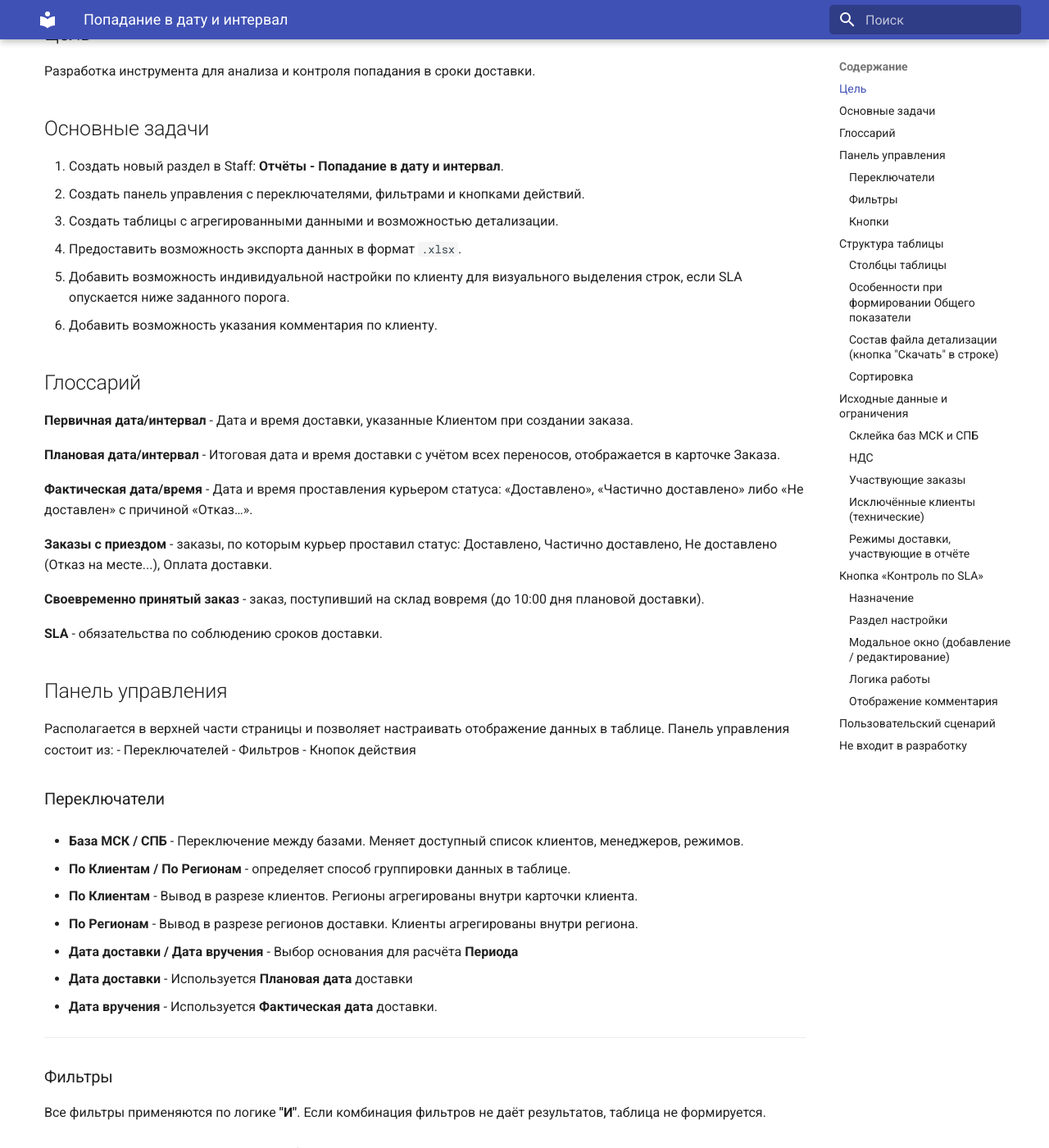
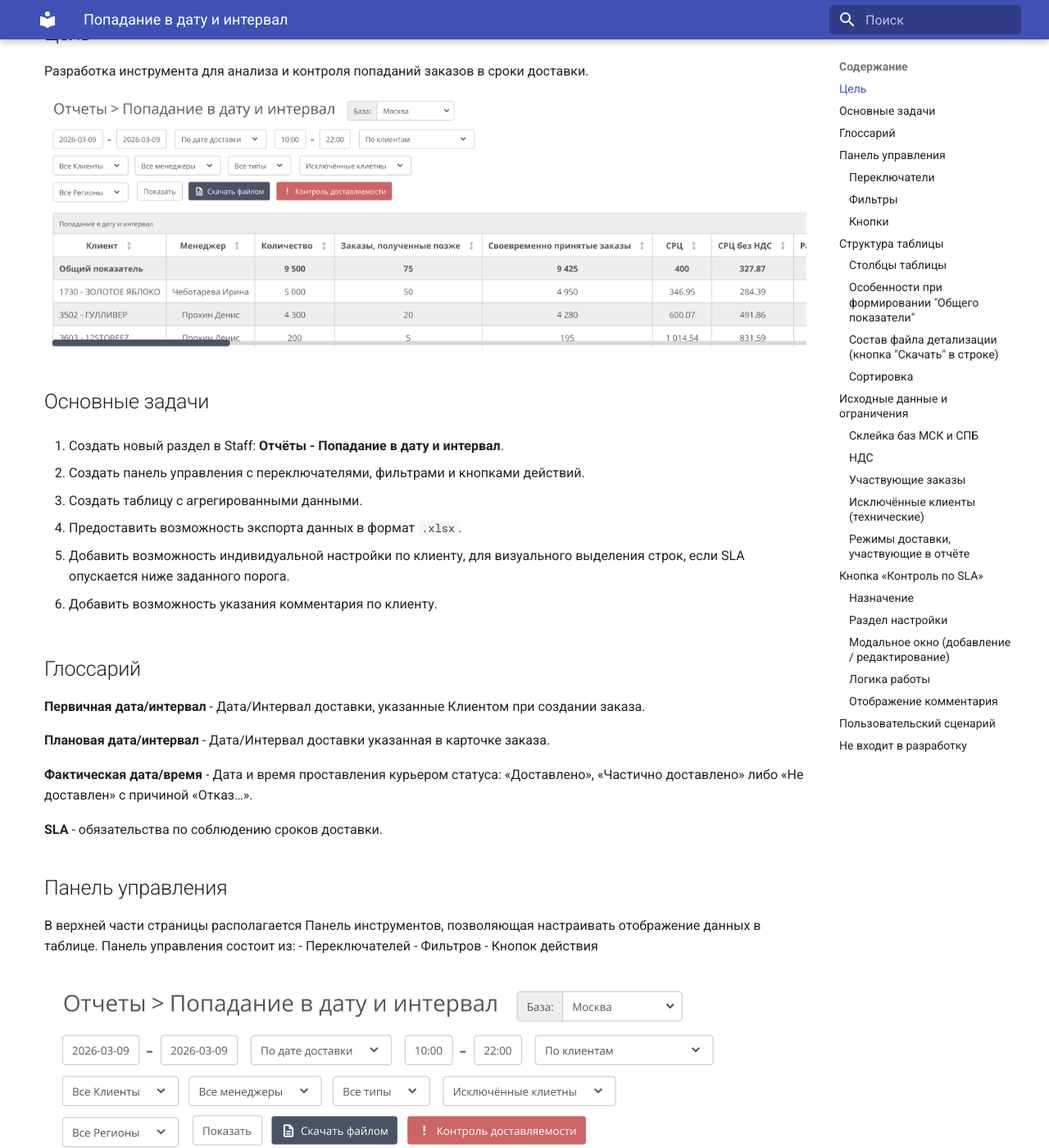
Before and after one commit to V1oxy/Dalli-wiki, an MkDocs documentation site: the page built from docs/projects/Попадание в дату и интервал/Попадание в дату и интервал.md, in a window 1280 px wide and 1400 px high, scrolled down 205 px. Shown: the whole window at 82% size. Built offline with MkDocs 1.6.1 and Material for MkDocs 9.7.7, drawn with Linux system fonts in a browser that asks for light colours; some of the changed text lies outside the part shown.

Commit message:
Скорректированно ТЗ по инструменту "Попадание в дату и интервал"

```diff
--- a/docs/projects/Попадание в дату и интервал/Попадание в дату и интервал.md
+++ b/docs/projects/Попадание в дату и интервал/Попадание в дату и интервал.md
@@ -1,48 +1,52 @@
 # Попадание в дату и интервал
 
 ## Цель
-Разработка инструмента для анализа и контроля попадания в сроки доставки.
+Разработка инструмента для анализа и контроля попаданий заказов в сроки доставки.
+
+![alt text](img/image_01.png)
 
 ## Основные задачи
-1.  Создать новый раздел в Staff: **Отчёты - Попадание в дату и интервал**.
-2.  Создать панель управления с переключателями, фильтрами и кнопками действий.
-3.  Создать таблицы с агрегированными данными и возможностью детализации.
-4.  Предоставить возможность экспорта данных в формат `.xlsx`.
-5.  Добавить возможность индивидуальной настройки по клиенту для визуального выделения строк, если SLA опускается ниже заданного порога.
-6.  Добавить возможность указания комментария по клиенту.
+1. Создать новый раздел в Staff: **Отчёты - Попадание в дату и интервал**.
+
+2. Создать панель управления с переключателями, фильтрами и кнопками действий.
+
+3. Создать таблицу с агрегированными данными.
+
+4. Предоставить возможность экспорта данных в формат `.xlsx`.
+
+5. Добавить возможность индивидуальной настройки по клиенту, для визуального выделения строк, если SLA опускается ниже заданного порога.
+
+6. Добавить возможность указания комментария по клиенту.
 
 
 ## Глоссарий
-**Первичная дата/интервал** - Дата и время доставки, указанные Клиентом при создании заказа.
+**Первичная дата/интервал** - Дата/Интервал доставки, указанные Клиентом при создании заказа.
 
-**Плановая дата/интервал** - Итоговая дата и время доставки с учётом всех переносов, отображается в карточке Заказа.
+**Плановая дата/интервал** - Дата/Интервал доставки указанная в карточке заказа.
 
 **Фактическая дата/время** - Дата и время проставления курьером статуса: «Доставлено», «Частично доставлено» либо «Не доставлен» с причиной «Отказ…».
-
-**Заказы с приездом** - заказы, по которым курьер проставил статус: Доставлено, Частично доставлено, Не доставлено (Отказ на месте...), Оплата доставки.
-
-**Своевременно принятый заказ** - заказ, поступивший на склад вовремя (до 10:00 дня плановой доставки).
 
 **SLA** - обязательства по соблюдению сроков доставки.
 
 
 ## Панель управления
-Располагается в верхней части страницы и позволяет настраивать отображение данных в таблице. Панель управления состоит из:
+В верхней части страницы располагается Панель инструментов, позволяющая настраивать отображение данных в таблице. Панель управления состоит из:
 - Переключателей
 - Фильтров
 - Кнопок действия
 
+![](img/image_02.png)
 
 ### Переключатели
 - **База МСК / СПБ** - Переключение между базами. Меняет доступный список клиентов, менеджеров, режимов.
 
 - **По Клиентам / По Регионам** - определяет способ группировки данных в таблице.
-  - **По Клиентам** - Вывод в разрезе клиентов. Регионы агрегированы внутри карточки клиента.
-  - **По Регионам** - Вывод в разрезе регионов доставки. Клиенты агрегированы внутри региона.
+  - **По Клиентам** - Вывод происходит в разрезе клиентов. Регионы агрегированы внутри карточки клиента.
+  - **По Регионам** - Вывод происходит в разрезе регионов доставки. Клиенты агрегированы внутри региона.
 
-- **Дата доставки / Дата вручения** - Выбор основания для расчёта **Периода**
-  - **Дата доставки** - Используется **Плановая дата** доставки
-  - **Дата вручения** - Используется **Фактическая дата** доставки.
+- **По дате доставки / По дата вручения** - Выбор основания для расчёта **Периода**
+  - **По дате доставки** - Используется **Плановая дата** доставки
+  - **По дата вручения** - Используется **Фактическая дата** доставки.
 
 ---
 
@@ -53,7 +57,7 @@
 
 - **Интервал** - диапазон первичных интервалов доставки. Задаётся двумя ячейками "с" и "до" с шагом 1 час (8:00–23:00).
   - **«Все»** - отображаются заказы с любым интервалом.
-  - **При указании диапазона** - только заказы, у которых данный интервал является **первичным**.
+  - **При указании диапазона** - только заказы, у которых данный интервал является **Первичным**.
 
 - **Клиенты** -  множественный выбор (чипсы) с поиском внутри выпадающего списка. Поддерживается одиночное и массовое удаление. Пусто = все клиенты. При выборе - только указанные.
 
@@ -88,7 +94,7 @@
 ### Столбцы таблицы
 **Переключатель "По Клиентам"**
 1. Клиент
-2. Менеджер по сопровождению
+2. Менеджер
 
 **Переключатель "По Регионам"**
 1. Регион доставки
@@ -96,71 +102,55 @@
 ---
 
 **Общие столбцы**
-1. **Количество** - Общее количество заказов, соответствующих параметрам в панели управления.
+1. **Количество** - Общее количество заказов
 
 2. **Заказы, полученные позже** - Количество заказов, принятых на склад после 10:00 в первичную дату доставки.
 
-3. **Заказы с приездом** - Количество заказов, по которым курьер проставил статус:
-      - Доставлено
-      - Частично доставлено
-      - Не доставлено с причиной: Отказ на месте...
-      - Оплата доставки
+3. **Своевременно принятые заказы** - `Количество - Заказы, полученные позже`.
 
-4. **Своевременно принятые заказы** - `Количество - Заказы, полученные позже`.
+4. **СРЦ** - `Стоимость доставки Заказа / Количество`
 
-5. **СРЦ** - `Сумма наложенного платежа (статусы: Доставлено, Частично доставлено) / Количество`
+5. **СРЦ без НДС** - `СРЦ / (1 + Ставка НДС)`
 
-6. **СРЦ без НДС** - `СРЦ / (1 + Ставка НДС)`
+6. **Раньше даты** - Количество заказов, доставленных раньше **Первичной даты.**
 
-7. **Раньше даты** - Количество заказов, доставленных раньше первичной даты
+7. **Раньше даты, %** - `(Раньше даты / Своевременно принятые заказы) * 100%`
 
-8. **Раньше даты, %** - `(Раньше даты / Своевременно принятые заказы) * 100%`
+8.  **Попадание в дату** - Доставлено в **Первичную дату**
 
-9.  **Попадание в дату** - Доставлено в первичную дату
+9.  **Попадание в дату, %** - `(Попадание в дату / Своевременно принятые заказы) * 100%`
 
-10. **Попадание в дату, %** - `(Попадание в дату / Своевременно принятые заказы) * 100%`
+10. **Позже даты** - Доставлено позже **Первичной даты**.
 
-11. **Позже даты** - Доставлено позже первичной даты
+11. **Раньше интервала** - Доставлено в **Первичную дату**, но раньше **Первичного интервала**
 
-12. **Раньше интервала** - Доставлено в первичную дату, но раньше первичного интервала
+12. **Раньше интервала, %** - `(Раньше интервала / Попадание в дату) * 100%`
 
-13. **Раньше интервала, %** - `(Раньше интервала / Попадание в дату) * 100%`
+13. **Попадание в интервал** - Доставлено в первичную дату и в первичный интервал.
 
-14. **Попадание в интервал** - Доставлено в первичную дату и в первичный интервал.
+14. **Попадание в интервал, %** - `(Попадание в интервал / Попадание в дату) * 100%`
 
-15. **Попадание в интервал, %** - `(Попадание в интервал / Попадание в дату) * 100%`
+15. **Позже интервала** - доставлено в **Первичную дату** позже согласованного интервала, либо доставлено в другую дату.
 
-16. **Позже интервала** - доставлено в первичную дату, но позже первичного интервала.
+16. **Частота доставляемости в срок в дату** - `Количество / (Позже даты)`. Если знаменатель равен 0, значение = `Количество`.
 
-17. **Частота доставляемости в срок в дату** — `Количество / (Позже даты)`. Если знаменатель равен 0, значение = `Количество`.
+17. **Частота доставляемости в срок в дату, %** - `(Количество / Частота доставляемости в срок в дату / Количество) * 100%`. Если знаменатель равен 0, значение = `100%`.
 
-18. **Частота доставляемости в срок в дату, %** — `(Количество / Частота доставляемости в срок в дату / Количество) * 100%`. Если знаменатель равен 0, значение = `100%`.
+18. **Частота доставляемости в срок в интервал** - `Количество - Позже даты / Позже интервала`. Если знаменатель равен 0, значение = `Количество`.
 
-19. **Частота доставляемости в срок в интервал** — `Количество - Позже даты / Позже интервала`. Если знаменатель равен 0, значение = `Количество`.
+19. **Процент частоты доставляемости в интервал** - `(Количество / Частота доставляемости в срок в интервал / Количество) * 100%`. Если знаменатель равен 0, значение = `0%`.
 
-20. **Процент частоты доставляемости в интервал** — `(Количество / Частота доставляемости в срок в интервал / Количество) * 100%`. Если знаменатель равен 0, значение = `0%`.
-
-19. **Скачать** - `.xlsx` с детализацией по строке
+20. **Скачать** - `.xlsx` с детализацией по строке
 
 
-### Особенности при формировании Общего показатели
+### Особенности при формировании "Общего показатели"
 Количество заказов по всем столбцам суммируются. Процентные и расчётные показатели вычисляются заново на основе полученных сумм, а не усредняются по строкам.
-
-Это касается:
-- СРЦ
-- СРЦ без НДС
-- Раньше даты, %
-- Попадание в дату, %
-- Раньше интервала, %
-- Попадание в интервал, %
-- Частота попадания в дату
-- Частота попадания в интервал
 
 Кнопка **«Скачать»** для строки "Общий показатель" не предусмотрена.
 
+### Состав файла детализации (кнопка "Скачать" в строке)
+Каждая строка файла - отдельный Клиент / регион из отчёта. В экспорт попадают все заказы. Столбцы:
 
-### Состав файла детализации (кнопка "Скачать" в строке)
-Каждая строка файла - отдельный заказ из отчёта. В экспорт попадают все заказы. Столбцы:
 1. Штрих-код
 2. Режим доставки
 3. Регион отправления
@@ -179,6 +169,8 @@
     - **Да** - если дата и время проставления финального статуса курьером соответствуют первичной дате и первичному интервалу доставки
     - **Нет** - в иных случаях
 
+![](img/image_03.png)
+
 
 ### Сортировка
 Строки клиентов, добавленных в "Контроль по SLA", всегда отображаются в верхней части таблицы. Сортировка применяется внутри этой группы и отдельно внутри остальных строк.
@@ -228,6 +220,10 @@
 Открывает раздел для индивидуальной настройки порогов SLA по клиентам. Если показатель опускается ниже заданного порога - строка подсвечивается.
 
 ### Раздел настройки
+
+![](img/image_04.png)
+
+
 Содержит таблицу с уже добавленными клиентами и столбцами:
 1. Код клиента
 2. Клиент
@@ -238,6 +234,10 @@
 Под таблицей - кнопка **«Добавить»**.
 
 ### Модальное окно (добавление / редактирование)
+
+![](img/image_05.png)
+
+
 - **Выбор клиента** (при редактировании подставляется автоматически).
 - **Пороговые значения:**
   - % Попадания в дату - ввод числа, знак `%` подставляется автоматически.
```
Also changed, not shown: other parts of docs/projects/Попадание в дату и интервал/Попадание в дату и интервал.md (+11 -6 lines), docs/projects/Попадание в дату и интервал/img/image_01.png (added), docs/projects/Попадание в дату и интервал/img/image_02.png (added), docs/projects/Попадание в дату и интервал/img/image_03.png (added), docs/projects/Попадание в дату и интервал/img/image_04.png (added), docs/projects/Попадание в дату и интервал/img/image_05.png (added), docs/projects/Попадание в дату и интервал/img/image_06.png (added).
